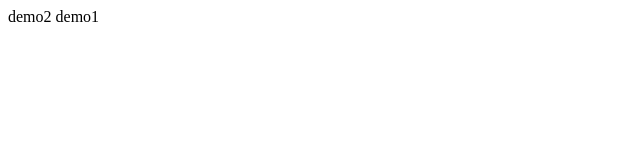
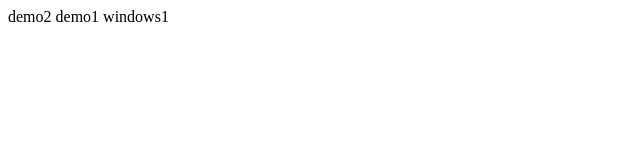
Before and after one commit to cxy2916982/part4.demo, a plain HTML site: page WebContent/index.html in a window 1280 px wide. Shown: the full height of the page, 0-640 px from the left. Drawn offline with Linux system fonts and the light colour scheme.

Commit message:
windows added

```diff
--- a/WebContent/index.html
+++ b/WebContent/index.html
@@ -7,5 +7,7 @@
 <body>
 demo2
 demo1
+
+windows1
 </body>
 </html>
```
